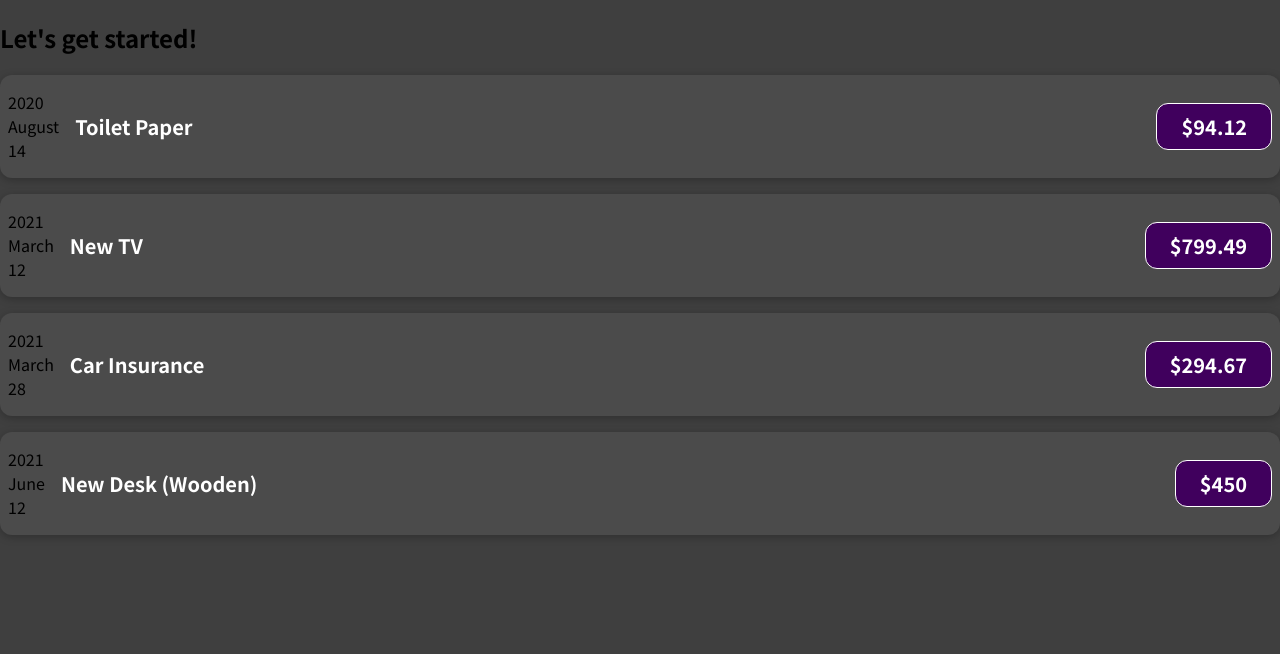
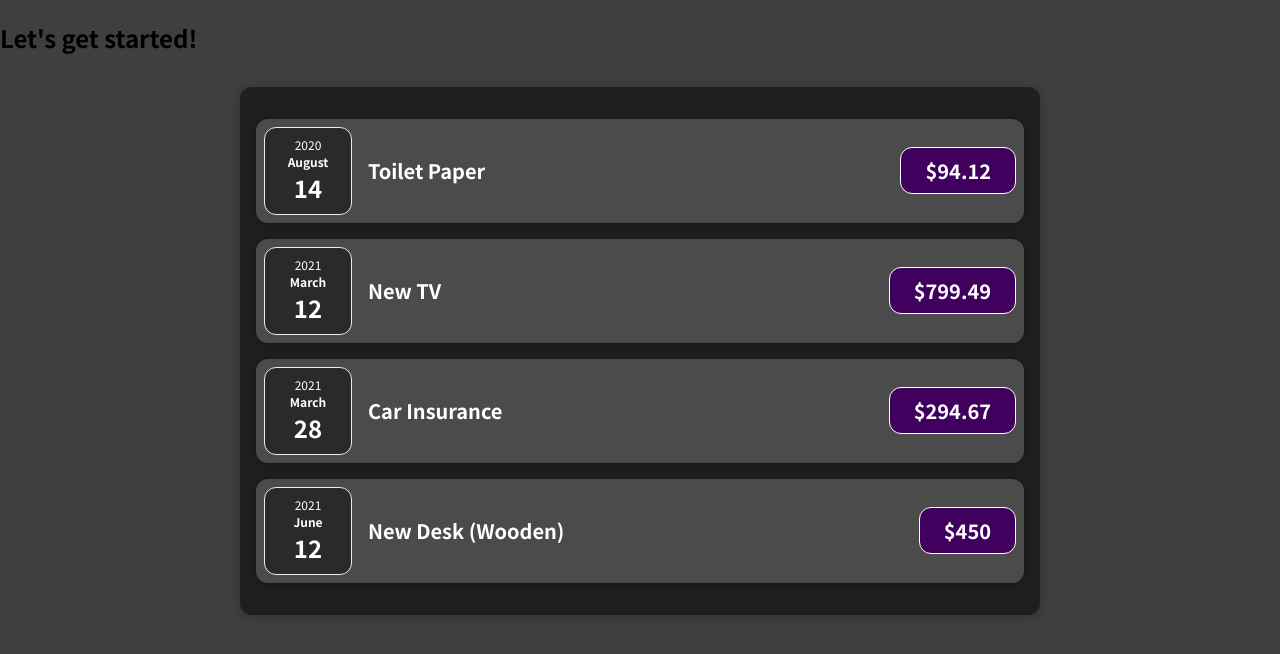
Before and after one commit to jsextonprofessional/udemy-react, a JavaScript app in the folder 01-starting-setup/: page / in a window 1280 px wide. Shown: the top 654 px of the page. Built offline with nearby package versions, Linux system fonts and the light colour scheme.

Commit message:
Coded along through s3e40

```diff
--- a/01-starting-setup/src/App.js
+++ b/01-starting-setup/src/App.js
@@ -1,4 +1,4 @@
-import ExpenseItem from "./components/ExpenseItem";
+import Expenses from './components/Expenses';
 
 function App() {
   const expenses = [
@@ -26,26 +26,7 @@
   return (
     <div>
       <h2>Let's get started!</h2>
-      <ExpenseItem
-        title={expenses[0].title}
-        amount={expenses[0].amount}
-        date={expenses[0].date}
-      />
-      <ExpenseItem
-        title={expenses[1].title}
-        amount={expenses[1].amount}
-        date={expenses[1].date}
-      />
-      <ExpenseItem
-        title={expenses[2].title}
-        amount={expenses[2].amount}
-        date={expenses[2].date}
-      />
-      <ExpenseItem
-        title={expenses[3].title}
-        amount={expenses[3].amount}
-        date={expenses[3].date}
-      />
+      <Expenses items={expenses} />
     </div>
   );
 }
--- /dev/null
+++ b/01-starting-setup/src/components/Card.css
@@ -0,0 +1,4 @@
+.card {
+  border-radius: 12px;
+  box-shadow: 0 1px 8px rgba(0, 0, 0, 0.25);
+}
--- /dev/null
+++ b/01-starting-setup/src/components/Card.js
@@ -0,0 +1,11 @@
+import "./Card.css";
+
+function Card(props) {
+  const classes = "card " + props.className;
+
+  return (
+    <div className={classes}>{props.children}</div>
+  )
+}
+
+export default Card;
--- /dev/null
+++ b/01-starting-setup/src/components/ExpenseDate.css
@@ -0,0 +1,26 @@
+.expense-date {
+  display: flex;
+  flex-direction: column;
+  width: 5.5rem;
+  height: 5.5rem;
+  border: 1px solid #ececec;
+  background-color: #2a2a2a;
+  color: white;
+  border-radius: 12px;
+  align-items: center;
+  justify-content: center;
+}
+
+.expense-date__month {
+  font-size: 0.75rem;
+  font-weight: bold;
+}
+
+.expense-date__year {
+  font-size: 0.75rem;
+}
+
+.expense-date__day {
+  font-size: 1.5rem;
+  font-weight: bold;
+}
--- a/01-starting-setup/src/components/ExpenseDate.js
+++ b/01-starting-setup/src/components/ExpenseDate.js
@@ -1,13 +1,15 @@
+import "./ExpenseDate.css";
+
 function ExpenseDate(props) {
   const month = props.date.toLocaleString("en-US", { month: "long" });
   const day = props.date.toLocaleString("en-US", { day: "2-digit" });
   const year = props.date.getFullYear();
 
   return (
-    <div>
-      <div>{year}</div>
-      <div>{month}</div>
-      <div>{day}</div>
+    <div className="expense-date">
+      <div className="expense-date__year">{year}</div>
+      <div className="expense-date__month">{month}</div>
+      <div className="expense-date__day">{day}</div>
     </div>
   )
 }
--- a/01-starting-setup/src/components/ExpenseItem.css
+++ b/01-starting-setup/src/components/ExpenseItem.css
@@ -2,10 +2,8 @@
   display: flex;
   justify-content: space-between;
   align-items: center;
-  box-shadow: 0 2px 8px rgba(0, 0, 0, 0.25);
   padding: 0.5rem;
   margin: 1rem 0;
-  border-radius: 12px;
   background-color: #4b4b4b;
 }
 
--- a/01-starting-setup/src/components/ExpenseItem.js
+++ b/01-starting-setup/src/components/ExpenseItem.js
@@ -1,15 +1,17 @@
 import ExpenseDate from "./ExpenseDate";
+import Card from "./Card";
+
 import "./ExpenseItem.css";
 
 function ExpenseItem(props) {
   return (
-    <div className="expense-item">
+    <Card className="expense-item">
       <ExpenseDate date={props.date} />
       <div className="expense-item__description">
         <h2>{props.title}</h2>
         <p className="expense-item__price">${props.amount}</p>
       </div>
-    </div>
+    </Card>
   );
 }
 
--- /dev/null
+++ b/01-starting-setup/src/components/Expenses.css
@@ -0,0 +1,7 @@
+.expenses {
+  padding: 1rem;
+  background-color: rgb(31, 31, 31);
+  margin: 2rem auto;
+  width: 50rem;
+  max-width: 95%;
+}
--- /dev/null
+++ b/01-starting-setup/src/components/Expenses.js
@@ -0,0 +1,20 @@
+import Card from "./Card";
+import ExpenseItem from "./ExpenseItem";
+import "./Expenses.css";
+
+function Expenses(props) {
+  return (
+    <Card className="expenses">
+      {props.items.map(item => (
+        <ExpenseItem
+          key={item.id}
+          title={item.title}
+          amount={item.amount}
+          date={item.date}
+        />
+      ))}
+    </Card>
+  );
+}
+
+export default Expenses;
```
Also changed, not shown: 2 other files (tests, documents, lock files or other folders).
